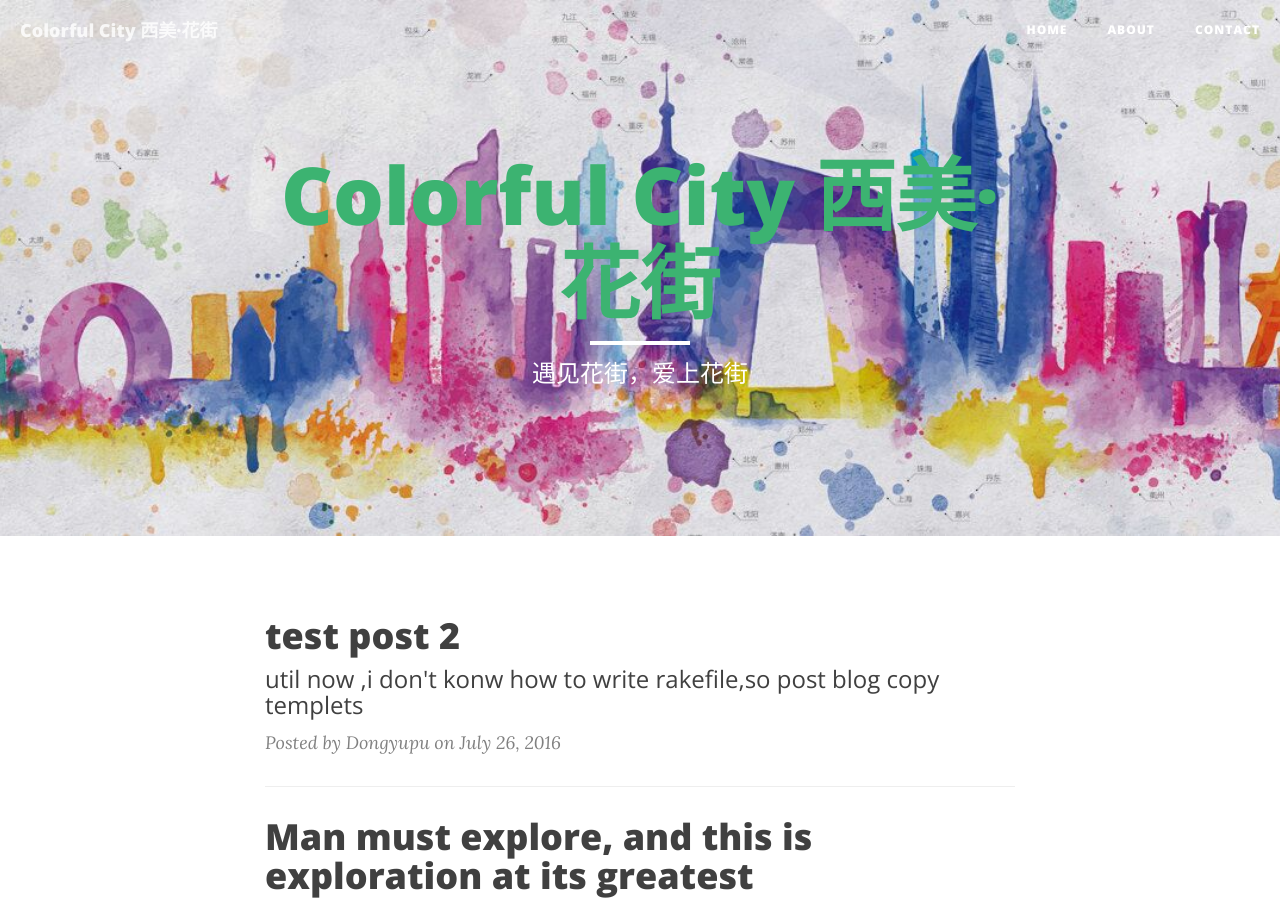
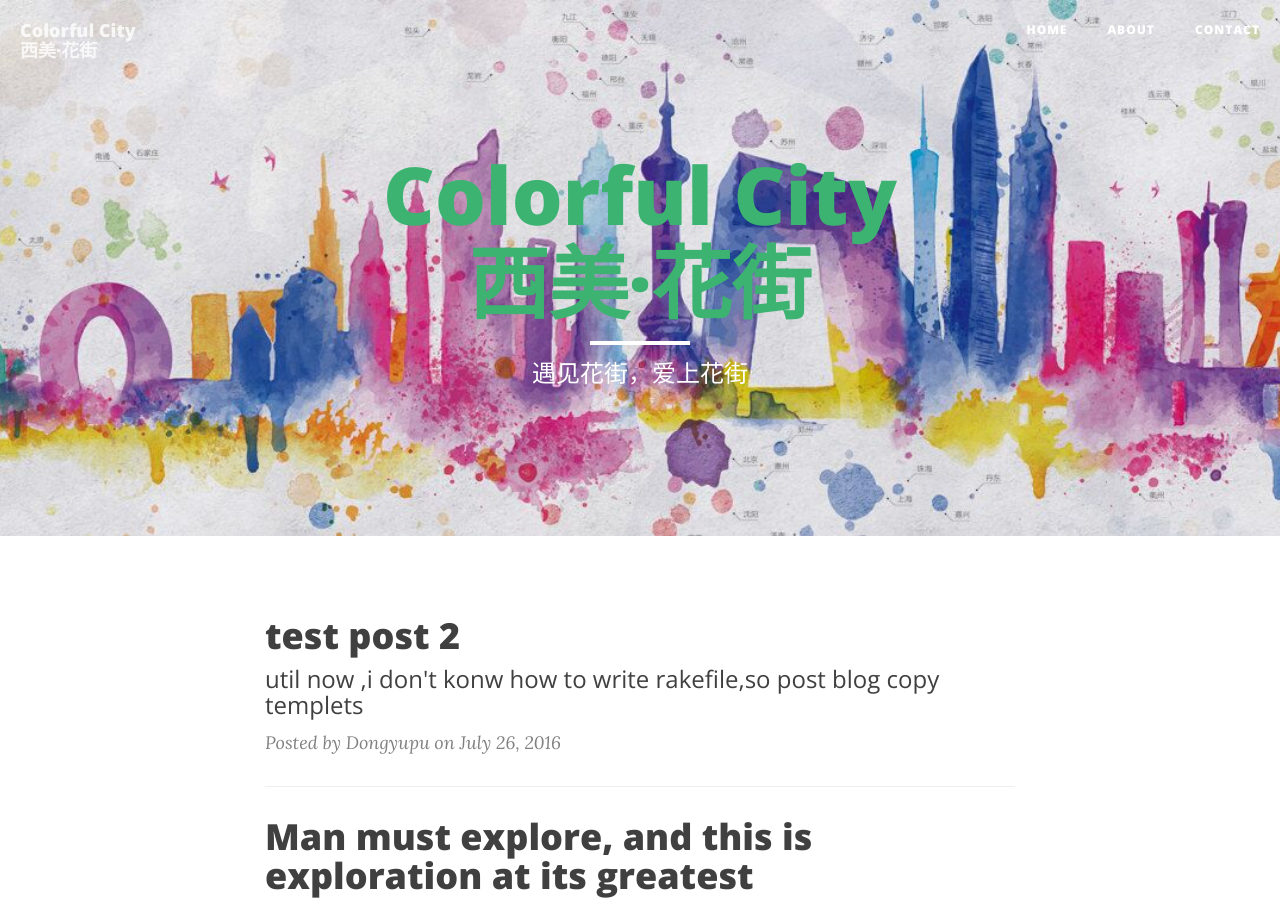
Before and after one commit to dongyupu/colorfulcity, a Jekyll site: the page built from index.html, in a window 1280 px wide and 900 px high. Built offline with Jekyll 4.4.1, drawn with Linux system fonts in a browser that asks for light colours; nearby versions of some CDN libraries; the list of posts is cut into pages by our own code; comment, search, counter and statistics services are not loaded; some of the changed text lies outside the part shown.

```diff
--- a/_config.yml
+++ b/_config.yml
@@ -1,6 +1,6 @@
 # Site settings
 title: Colorful City
-         西美·花街
+         <br>西美·花街
 header-img: img/home-bg-0.jpg
 email: dongyupu@foxmail.com
 description: "去哪里逛？
```
